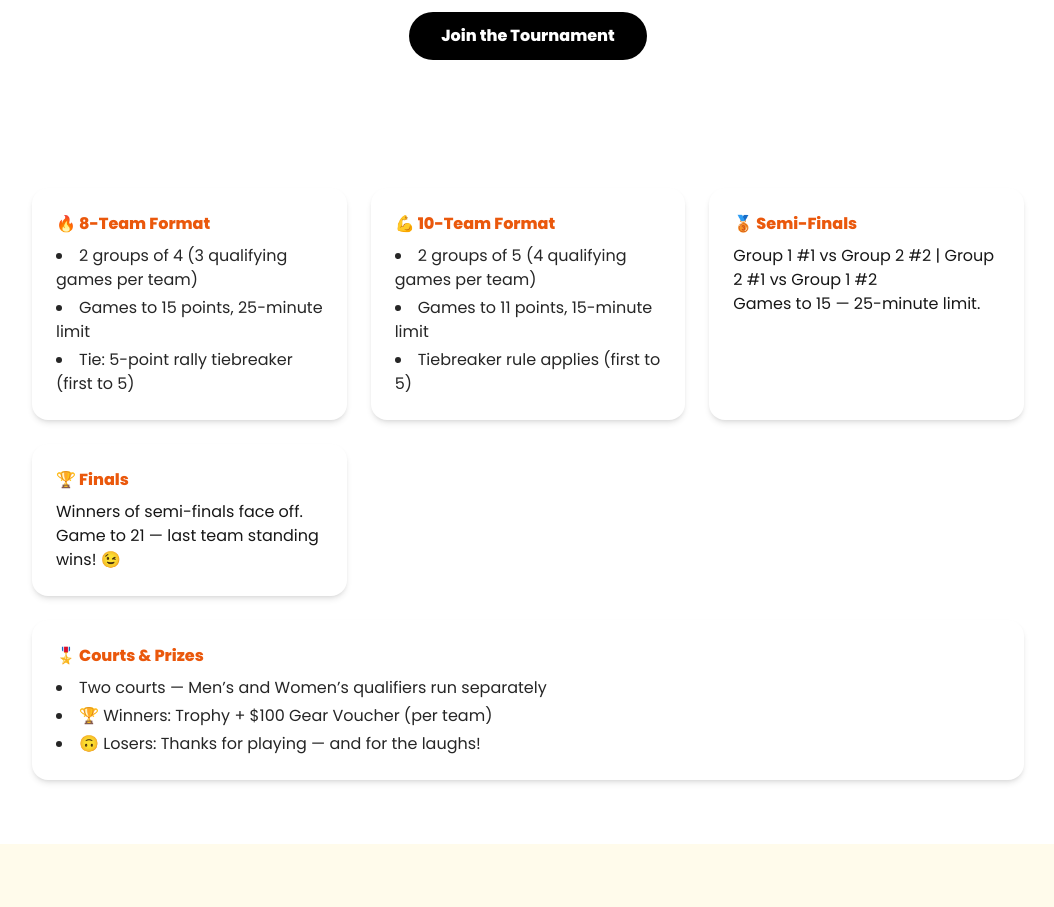
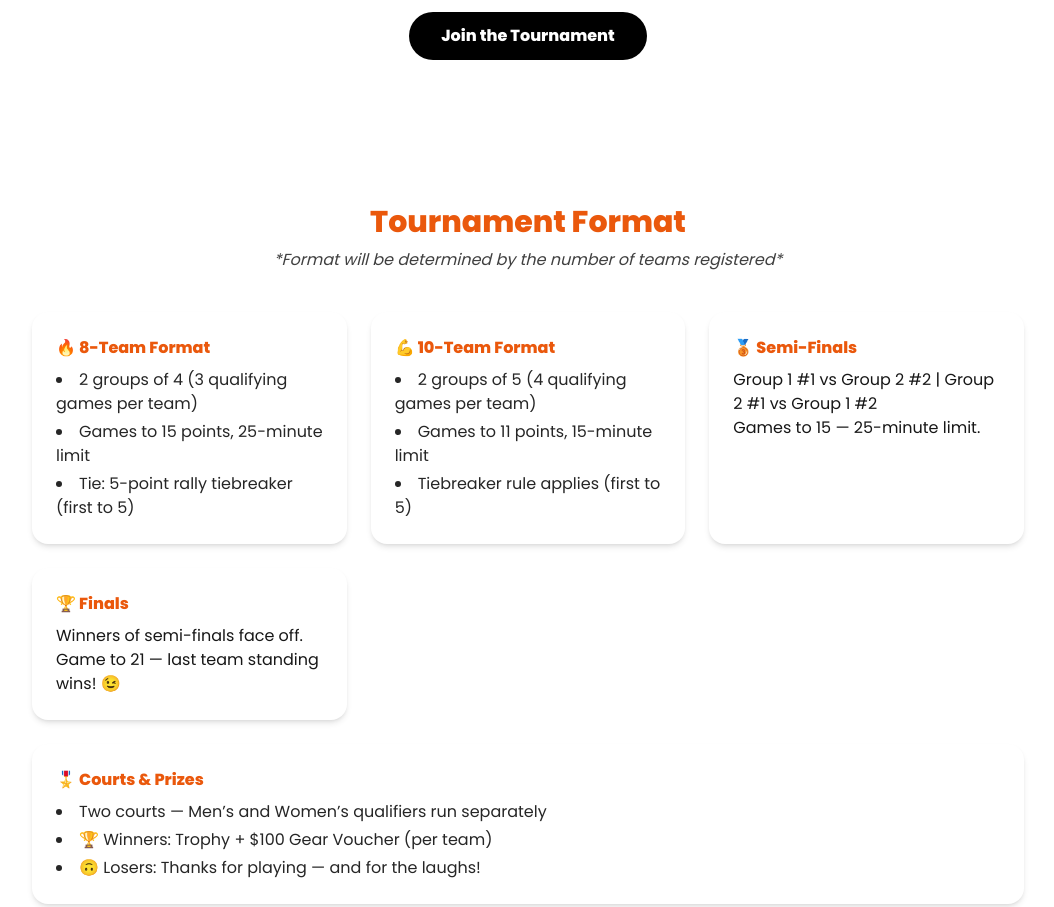
Before and after one commit to Ermyl/DadsAndFriendsTournament, a plain HTML site: page index.html in a window 1280 px wide. Shown: the part 780-1687 px from the top of the page, without its empty margins (112-1166 px from the left). Drawn offline with nearby package versions, Linux system fonts and the light colour scheme.

Commit message:
Update index.html

```diff
--- a/index.html
+++ b/index.html
@@ -68,7 +68,13 @@
 
 
    <!-- ==================== TOURNAMENT FORMAT ==================== -->
-    <section id="details" class="max-w-5xl mx-auto px-4 py-16 grid sm:grid-cols-2 lg:grid-cols-3 gap-6 text-left">
+<section id="details" class="max-w-5xl mx-auto px-4 py-20 text-center">
+  <!-- Section Title -->
+  <h2 class="text-3xl font-bold text-orange-600 mb-2">Tournament Format</h2>
+  <p class="italic text-neutral-700 mb-10">*Format will be determined by the number of teams registered*</p>
+
+  <!-- Format Cards -->
+  <div class="grid sm:grid-cols-2 lg:grid-cols-3 gap-6 text-left">
     <article class="bg-white rounded-2xl shadow-md p-6">
       <h2 class="text-orange-600 font-bold mb-2">🔥 8-Team Format</h2>
       <ul class="list-disc list-inside space-y-1 text-neutral-800">
@@ -106,6 +112,7 @@
         <li>🙃 Losers: Thanks for playing — and for the laughs!</li>
       </ul>
     </article>
+  </div>
 </section>
 
     <!-- ==================== REGISTER TEAM ==================== -->
```
Lines whose indentation alone changed are shown as unchanged.
